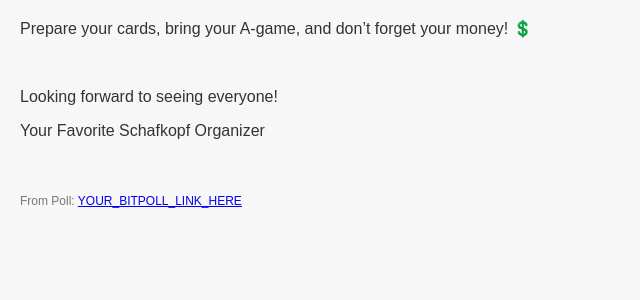
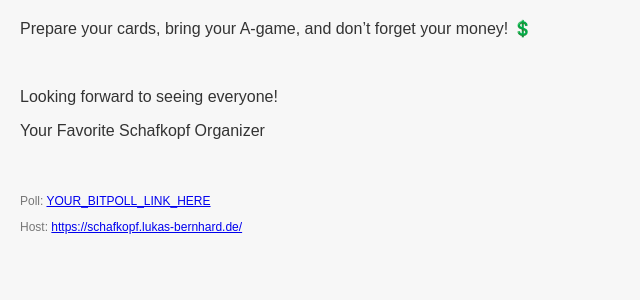
Before and after one commit to lbernhard95/schafkopf-scheduler, a Python web app: template templates/schafkopf_scheduled.html in a window 1280 px wide. Shown: the part 203-503 px from the top of the page, without its empty margins (0-640 px from the left). Run offline with Jinja, Linux system fonts and the light colour scheme; the template is opened without the code that fills it, so the values that code supplies are empty.

Commit message:
add website link to all emails

```diff
--- a/templates/schafkopf_scheduled.html
+++ b/templates/schafkopf_scheduled.html
@@ -43,7 +43,8 @@
     <p>Your Favorite Schafkopf Organizer</p>
     <br/>
     <div class="footer">
-    <p>From Poll: <a href="YOUR_BITPOLL_LINK_HERE">YOUR_BITPOLL_LINK_HERE</a></p>
-    <div/>
+        <p>Poll: <a href="YOUR_BITPOLL_LINK_HERE">YOUR_BITPOLL_LINK_HERE</a></p>
+        <p>Host: <a href="https://schafkopf.lukas-bernhard.de/">https://schafkopf.lukas-bernhard.de/</a></p>
+    </div>
 </body>
 </html>
```
Also changed, not shown: templates/poll_invitation.html (+9 -0 lines).
